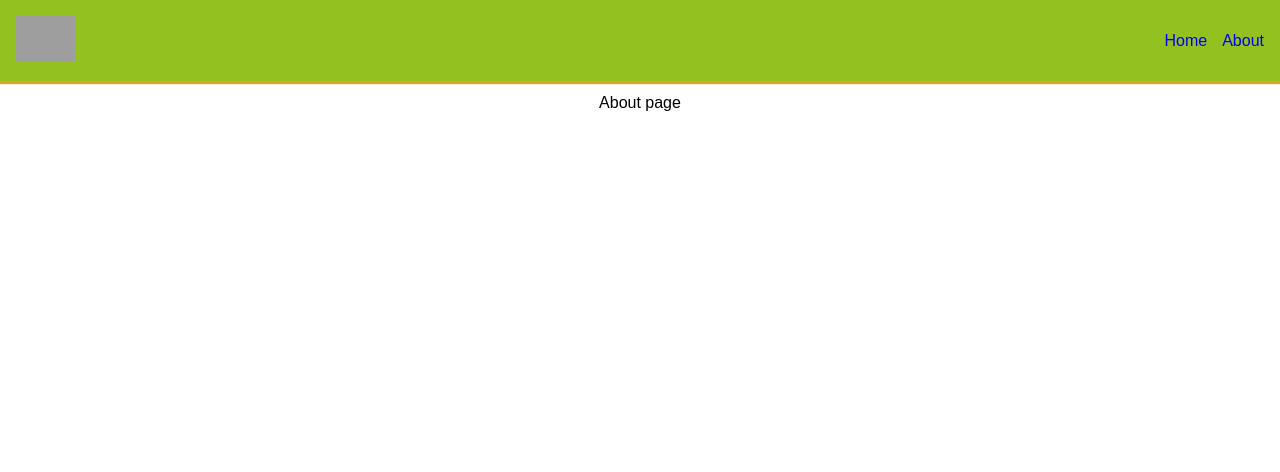
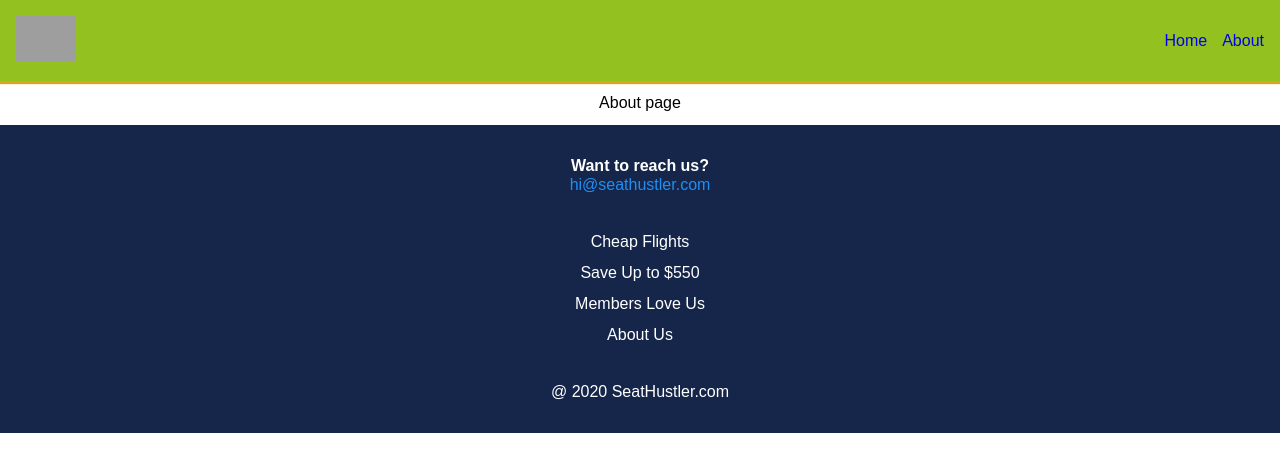
Before and after one commit to LechK/fly-project, a React (Create React App) app: page /about in a window 1280 px wide. Shown: the top 472 px of the page. Built offline with nearby package versions, Linux system fonts and the light colour scheme; grey boxes are pictures that could not be loaded.

Commit message:
components | Footer + added to routes

```diff
--- a/src/Routes.js
+++ b/src/Routes.js
@@ -1,6 +1,6 @@
 import React, { Suspense, lazy } from "react";
 import { BrowserRouter as Router, Switch, Route } from "react-router-dom";
-import { Header, Loading } from "./components/";
+import { Header, Loading, Footer } from "./components/";
 
 const LazyHome = lazy(() => import("./pages/Home/Home"));
 const AboutLazy = lazy(() => import("./pages/About/About"));
@@ -15,6 +15,28 @@ function Routes() {
           <Route exact path="/about" component={AboutLazy} />
         </Switch>
       </Suspense>
+      <Footer
+        email="hi@seathustler.com"
+        links={[
+          {
+            to: "cheap",
+            name: "Cheap Flights",
+          },
+          {
+            to: "save",
+            name: "Save Up to $550",
+          },
+          {
+            to: "members",
+            name: "Members Love Us",
+          },
+          {
+            to: "about",
+            name: "About Us",
+          },
+        ]}
+        copyright="@ 2020 SeatHustler.com"
+      />
     </Router>
   );
 }
--- /dev/null
+++ b/src/components/Footer/Footer.jsx
@@ -0,0 +1,24 @@
+import React from "react";
+import * as S from "./Footer.style";
+
+function Footer({ email, links, copyright }) {
+  return (
+    <S.Footer>
+      <S.Heading>Want to reach us?</S.Heading>
+      <S.Email href={`mailto:${email}`}>{email}</S.Email>
+      <S.Navigation>
+        {links &&
+          links.map((link) => {
+            return (
+              <S.Link key={link.to} href={`/${link.to}`}>
+                {link.name}
+              </S.Link>
+            );
+          })}
+      </S.Navigation>
+      <S.Copyright>{copyright}</S.Copyright>
+    </S.Footer>
+  );
+}
+
+export default Footer;
--- /dev/null
+++ b/src/components/Footer/Footer.style.js
@@ -0,0 +1,34 @@
+import styled from "styled-components";
+
+export const Footer = styled.footer`
+  background-color: ${({ theme }) => theme.darkBlue};
+  text-align: center;
+  margin: 0 auto;
+  padding: 2em;
+  font-family: "Alata", sans-serif;
+`;
+
+export const Heading = styled.h4`
+  color: ${({ theme }) => theme.white};
+  margin: 0;
+`;
+export const Email = styled.a`
+  color: ${({ theme }) => theme.skyBlue};
+  text-decoration: none;
+`;
+export const Navigation = styled.nav`
+  display: flex;
+  flex-direction: column;
+  padding: 2em 0;
+`;
+
+export const Link = styled.a`
+  color: ${({ theme }) => theme.white};
+  text-decoration: none;
+  padding: 0.4em 0;
+`;
+
+export const Copyright = styled.p`
+  color: ${({ theme }) => theme.white};
+  margin: 0;
+`;
--- a/src/components/index.js
+++ b/src/components/index.js
@@ -2,3 +2,4 @@ export { default as Header } from "./Header/Header";
 export { default as Section } from "./Section/Section";
 export { default as Loading } from "./Loading/Loading";
 export { default as Button } from "./Button/Button";
+export { default as Footer } from "./Footer/Footer";
```
Also changed, not shown: 1 other file (tests, documents, lock files or other folders).
